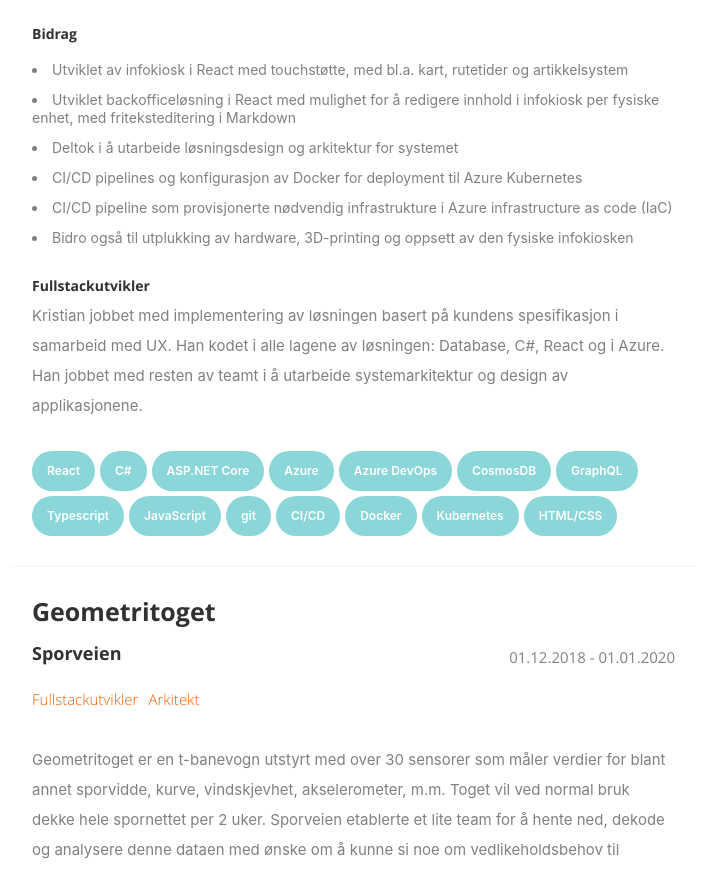
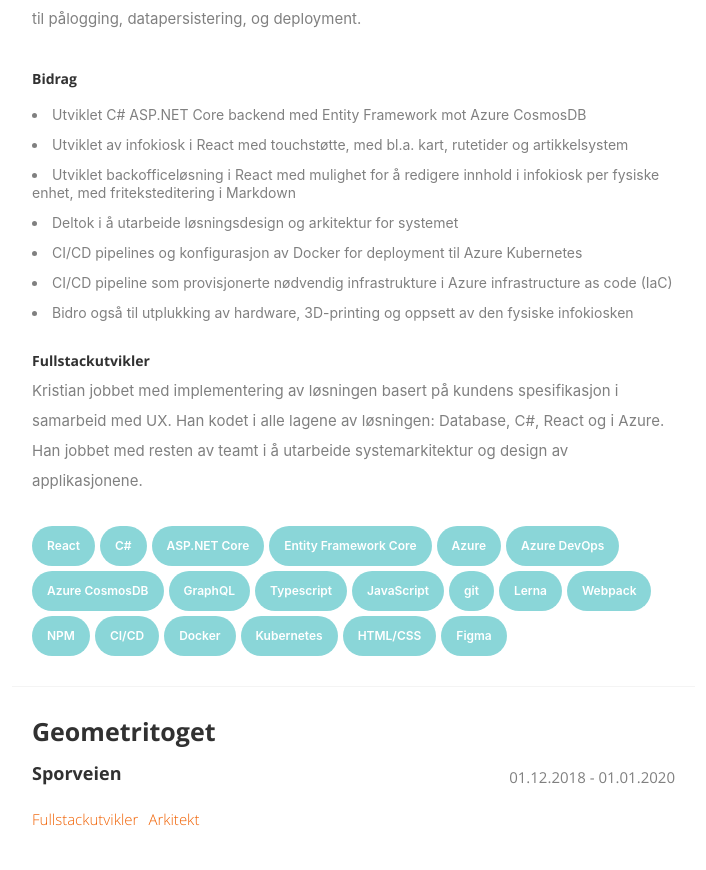
Before and after one commit to krekle/me, a React (Create React App) app: page / in a window 1280 px wide. Shown: the part 5436-6306 px from the top of the page, without its empty margins (373-1079 px from the left). Built offline with nearby package versions, Linux system fonts and the light colour scheme; a web font is replaced by a local one.

Commit message:
Update minor tech

```diff
--- a/src/resumeData.js
+++ b/src/resumeData.js
@@ -96,6 +96,9 @@ let resumeData = {
         "Web Components",
         "Nginx",
         "HTML/CSS",
+        "Figma",
+        "Webpack",
+        "NPM",
       ],
       Start: "01.09.2019",
       End: "01.05.2023",
@@ -133,6 +136,10 @@ let resumeData = {
         "git",
         "gitlab",
         "gitlab-pipelines",
+        "HTML/CSS",
+        "Figma",
+        "Webpack",
+        "NPM",
       ],
       Start: "01.05.2020",
       End: "01.09.2020",
@@ -146,6 +153,7 @@ let resumeData = {
       Contribution:
         "Kristian jobbet i et lite smidig team bestående av tre utviklere og en designer som beveget seg hurtig, med hypping feedback fra kunde og sluttbrukere. Løsningen bestod av webapplikasjoner i React, backend i C# ASP. NET Core og brukte flere tjenester fra Azure til pålogging, datapersistering, og deployment.",
       Bullets: [
+        "Utviklet C# ASP.NET Core backend med Entity Framework mot Azure CosmosDB",
         "Utviklet av infokiosk i React med touchstøtte, med bl.a. kart, rutetider og artikkelsystem ",
         "Utviklet backofficeløsning i React med mulighet for å redigere innhold i infokiosk per fysiske enhet, med friteksteditering i Markdown ",
         "Deltok i å utarbeide løsningsdesign og arkitektur for systemet",
@@ -164,17 +172,22 @@ let resumeData = {
         "React",
         "C#",
         "ASP.NET Core",
+        "Entity Framework Core",
         "Azure",
         "Azure DevOps",
-        "CosmosDB",
+        "Azure CosmosDB",
         "GraphQL",
         "Typescript",
         "JavaScript",
         "git",
+        "Lerna",
+        "Webpack",
+        "NPM",
         "CI/CD",
         "Docker",
         "Kubernetes",
         "HTML/CSS",
+        "Figma",
       ],
       Start: "01.10.2019",
       End: "01.05.2020",
@@ -225,6 +238,8 @@ let resumeData = {
         "React",
         "TypeScript",
         "HTML/CSS",
+        "Webpack",
+        "NPM",
       ],
       Start: "01.12.2018",
       End: "01.01.2020",
@@ -258,8 +273,10 @@ let resumeData = {
         "Azure Blobstorage",
         "Azure Function",
         "Angular",
-        "typescript",
+        "TypeScript",
         "git",
+        "Webpack",
+        "NPM",
       ],
       Start: "01.10.2019",
       End: "01.05.2020",
@@ -311,6 +328,8 @@ let resumeData = {
         "React",
         "TypeScript",
         "HTML/CSS",
+        "Webpack",
+        "NPM",
       ],
       Start: "01.12.2018",
       End: "01.01.2020",
@@ -344,8 +363,10 @@ let resumeData = {
         "Azure Blobstorage",
         "Azure Function",
         "Angular",
-        "typescript",
+        "TypeScript",
         "git",
+        "Webpack",
+        "NPM",
       ],
       Start: "01.10.2018",
       End: "01.03.2019",
```
Also changed, not shown: 1 other file (tests, documents, lock files or other folders).
